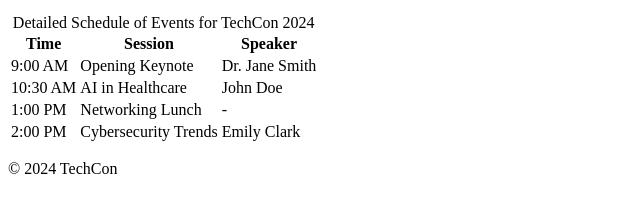
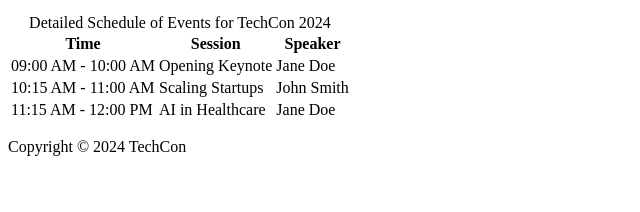
Before and after one commit to ibrahimemmanuel/TechCon_HTML, a plain HTML site: page techcon_website/schedule.html in a window 1280 px wide. Shown: the part 154-366 px from the top of the page, without its empty margins (0-640 px from the left). Drawn offline with Linux system fonts and the light colour scheme.

Commit message:
Modified schedule.html

```diff
--- a/techcon_website/schedule.html
+++ b/techcon_website/schedule.html
@@ -1,10 +1,11 @@
 <!DOCTYPE html>
 <html lang="en">
 <head>
-  <meta charset="utf-8">
-  <title>TechCon 2024 - Schedule</title>
+  <meta charset="UTF-8">
+  <title>Schedule for TechCon 2024</title>
 </head>
 <body>
+
   <header>
     <h1>Schedule for TechCon 2024</h1>
     <nav>
@@ -16,6 +17,7 @@
       </ul>
     </nav>
   </header>
+
   <main>
     <table>
       <caption>Detailed Schedule of Events for TechCon 2024</caption>
@@ -28,32 +30,28 @@
       </thead>
       <tbody>
         <tr>
-          <td>9:00 AM</td>
+          <td>09:00 AM - 10:00 AM</td>
           <td>Opening Keynote</td>
-          <td>Dr. Jane Smith</td>
+          <td>Jane Doe</td>
         </tr>
         <tr>
-          <td>10:30 AM</td>
-          <td>AI in Healthcare</td>
-          <td>John Doe</td>
+          <td>10:15 AM - 11:00 AM</td>
+          <td>Scaling Startups</td>
+          <td>John Smith</td>
         </tr>
         <tr>
-          <td>1:00 PM</td>
-          <td>Networking Lunch</td>
-          <td>-</td>
+          <td>11:15 AM - 12:00 PM</td>
+          <td>AI in Healthcare</td>
+          <td>Jane Doe</td>
         </tr>
-        <tr>
-          <td>2:00 PM</td>
-          <td>Cybersecurity Trends</td>
-          <td>Emily Clark</td>
-        </tr>
+        <!-- Add more rows as needed -->
       </tbody>
     </table>
   </main>
+
   <footer>
-    <p> &copy; 2024 TechCon</p>
+    <p>Copyright &copy; 2024 TechCon</p>
   </footer>
+
 </body>
 </html>
-<!-- This is the schedule page for TechCon 2024, providing a detailed timetable of events, including session times, topics, and speakers. -->
-<!-- The page includes a header with navigation links, a main section with a table of events, and a footer. The table is structured with appropriate headers and data rows for clarity. -->
```
